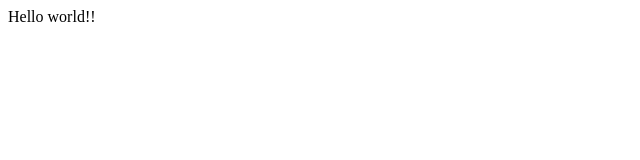
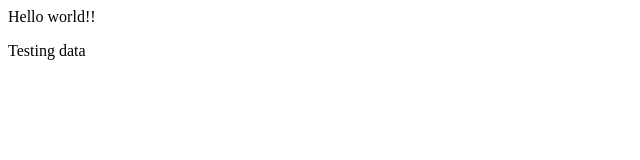
Before and after one commit to ajay027/git-demo, a plain HTML site: page index.html in a window 1280 px wide. Shown: the full height of the page, 0-640 px from the left. Drawn offline with Linux system fonts and the light colour scheme.

Commit message:
Changes commit by mistake

```diff
--- a/index.html
+++ b/index.html
@@ -4,5 +4,6 @@
     </title>
     <body>
         <p>Hello world!!</p>
+        <p>Testing data</p>
     </body>
 </html>
```
Also changed, not shown: 1 other file.
